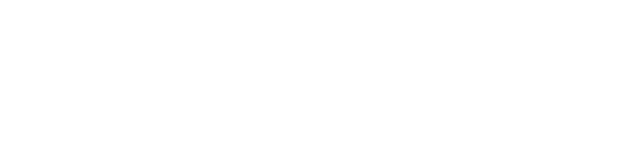
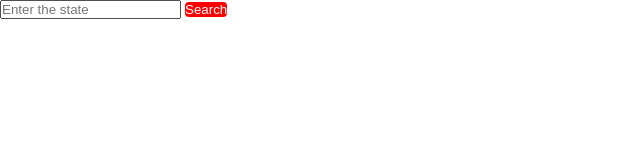
Before and after one commit to Aashi19234/WeatherApp, a plain HTML site: page index.html in a window 1280 px wide. Shown: the whole page, without its empty margins (0-640 px from the left). Drawn offline with Linux system fonts and the light colour scheme.

Commit message:
some changes

```diff
--- a/index.html
+++ b/index.html
@@ -7,7 +7,11 @@
     <link rel="stylesheet" href="style.css">
 </head>
 <body>
+    <form action="">
+        <input type="text" placeholder="Enter the state">
+        <button type="submit" class="btn">Search</button>
 
+    </form>
 </body>
 <script src="script.js"></script>
 </html>
--- a/style.css
+++ b/style.css
@@ -0,0 +1,13 @@
+*{
+    margin:0;
+    padding:0;
+}
+.btn{
+    border:none;
+    border-radius: 4px;
+    background-color: red;
+    color:#fff;
+    overflow: hidden;
+    size: 50px;
+
+}
```
